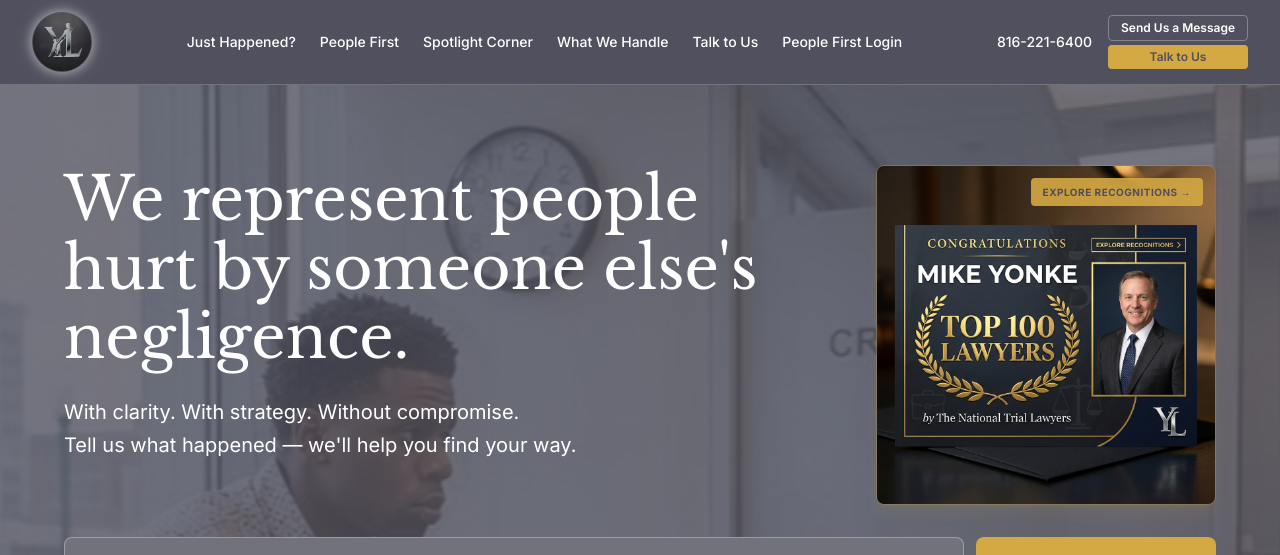
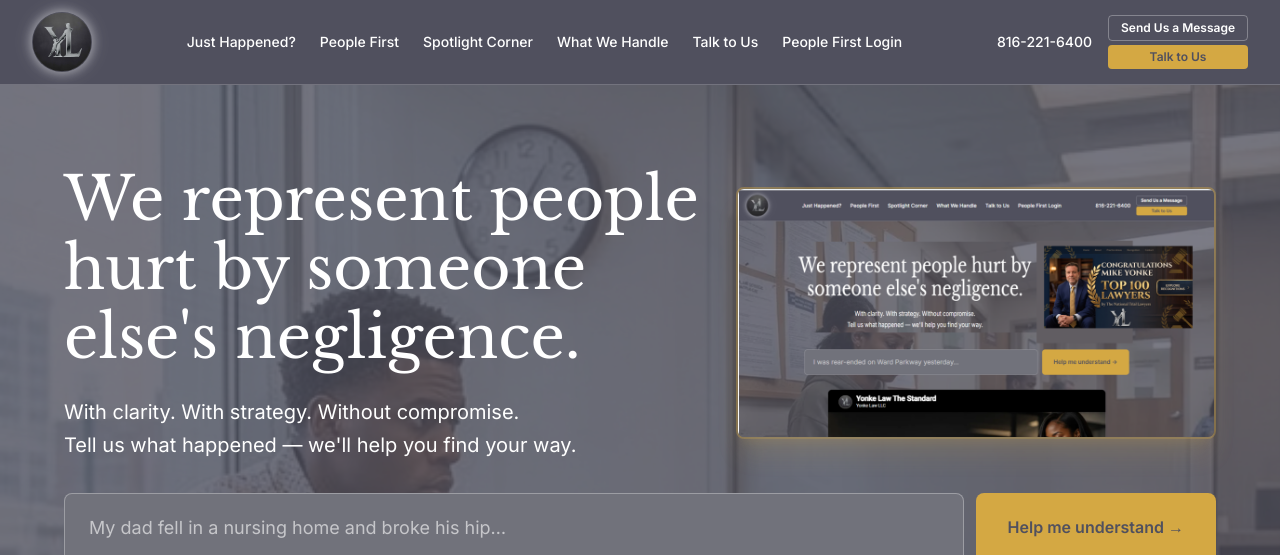
Before and after one commit to GreenBrahma/yonke-law-website, a Next.js app: page / in a window 1280 px wide. Shown: the top 555 px of the page. Built offline with nearby package versions, Linux system fonts and the light colour scheme.

Commit message:
fix: enlarge Top 100 Lawyers card on homepage hero to 480px, use user's exact congratulations image

```diff
--- a/components/ConciergeHero.tsx
+++ b/components/ConciergeHero.tsx
@@ -407,7 +407,7 @@
       {/* Content layer */}
       <div className="relative z-10 mx-auto max-w-6xl w-full">
         {/* Headline row: text left + congrats card right */}
-        <div className="grid grid-cols-1 lg:grid-cols-[1fr_340px] gap-8 items-start mb-8">
+        <div className="grid grid-cols-1 lg:grid-cols-[1fr_480px] gap-8 items-center mb-8">
           <div>
             {/* Headline */}
             <h1 className="font-display text-4xl md:text-5xl lg:text-6xl text-chrome-highlight leading-[1.15] mb-6">
@@ -425,19 +425,16 @@
           {/* Congratulations card — links to recognition page */}
           <Link
             href="/about/recognition"
-            className="hidden lg:block group relative rounded-lg overflow-hidden border border-muted-gold/30 shadow-lg shadow-muted-gold/10 hover:shadow-muted-gold/25 hover:border-muted-gold/60 transition-all duration-300"
+            className="hidden lg:block group rounded-lg overflow-hidden border-2 border-muted-gold/40 shadow-xl shadow-muted-gold/15 hover:shadow-muted-gold/30 hover:border-muted-gold/70 transition-all duration-300"
           >
             <Image
               src="/images/top100-congrats-card.png"
-              alt="Congratulations Mike Yonke — Top 100 Lawyers, Spring 2026"
-              width={340}
-              height={220}
-              className="w-full h-auto object-cover"
-              sizes="340px"
+              alt="Congratulations Mike Yonke — Top 100 Lawyers by The National Trial Lawyers, Spring 2026. Click to explore recognitions."
+              width={1024}
+              height={535}
+              className="w-full h-auto"
+              sizes="480px"
             />
-            <div className="absolute top-3 right-3 bg-muted-gold text-obsidian-graphite text-[10px] font-bold uppercase tracking-wider px-3 py-1.5 rounded opacity-90 group-hover:opacity-100 transition-opacity">
-              Explore Recognitions →
-            </div>
           </Link>
         </div>
 
```
Also changed, not shown: public/images/top100-congrats-card.png.
